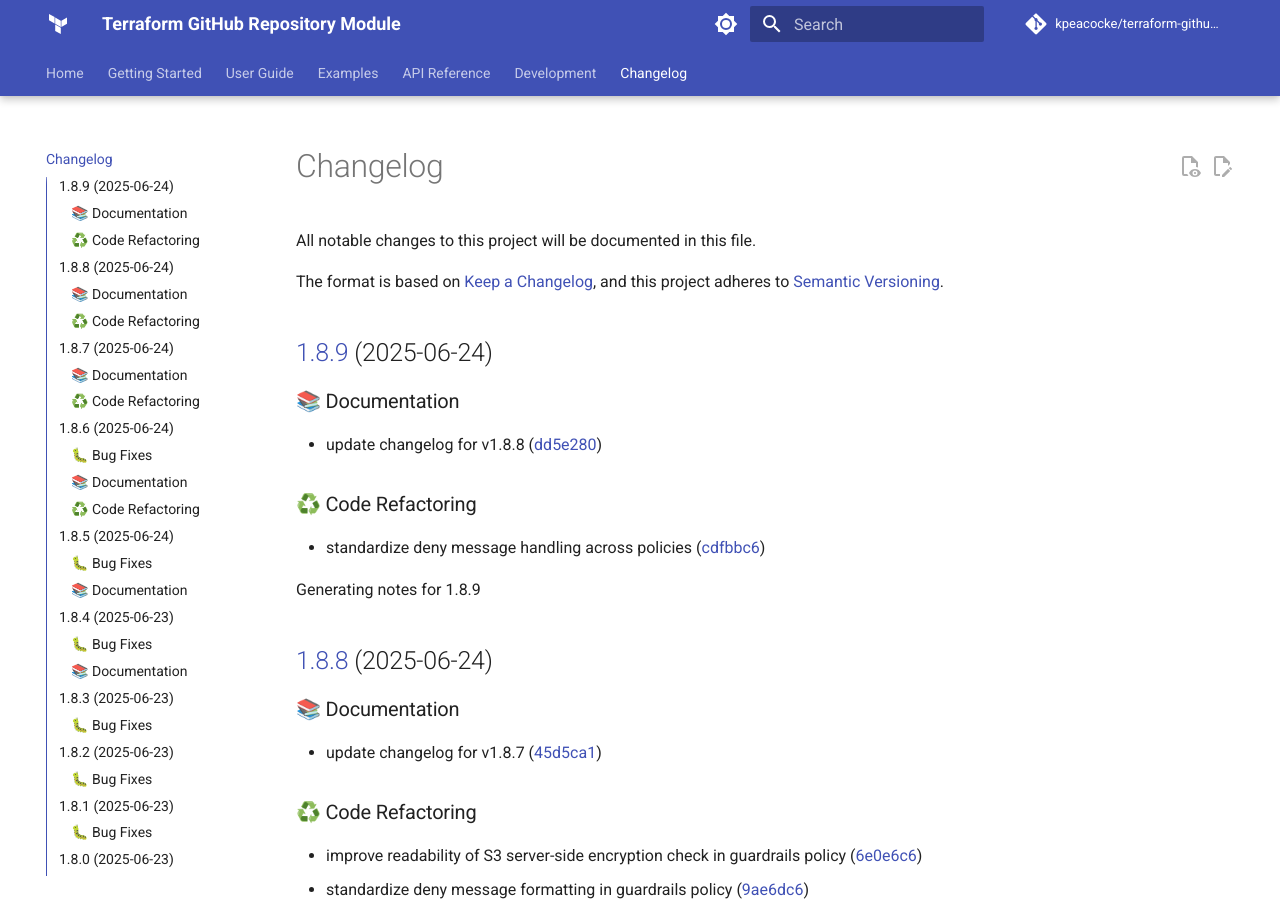
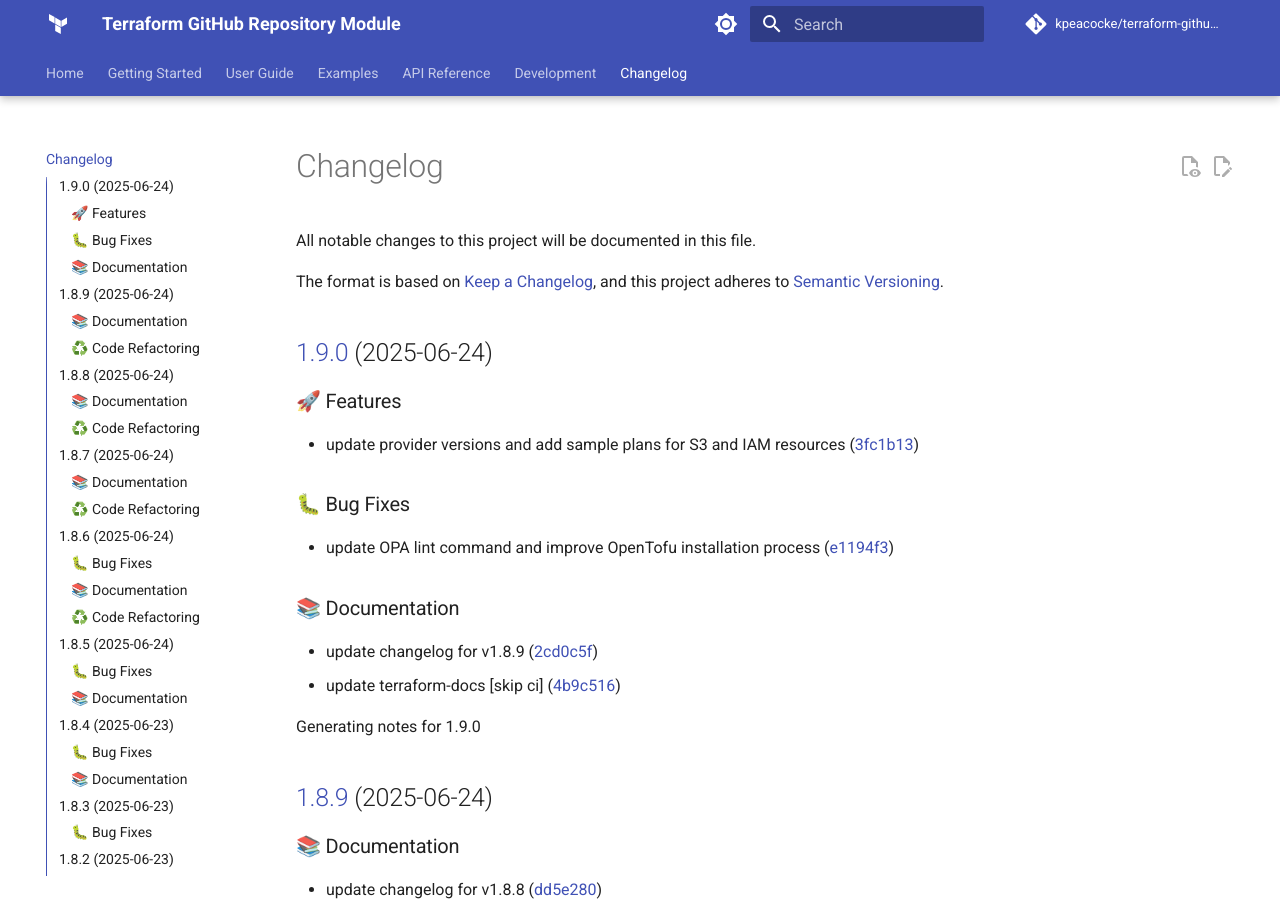
Before and after one commit to kpeacocke/terraform-github-repo, an MkDocs documentation site: the page built from docs/changelog.md, in a window 1280 px wide and 900 px high. Built offline with MkDocs 1.6.1 and Material for MkDocs 9.7.7, drawn with Linux system fonts in a browser that asks for light colours; comment, search, counter and statistics services are not loaded; the version menu is left out.

Commit message:
docs: update changelog for v1.9.0

```diff
--- a/docs/changelog.md
+++ b/docs/changelog.md
@@ -6,6 +6,23 @@ The format is based on [Keep a Changelog](https://keepachangelog.com/en/1.0.0/),
 and this project adheres to [Semantic Versioning](https://semver.org/spec/v2.0.0.html).
 
 <!-- markdownlint-disable MD024 -->
+
+## [1.9.0](https://github.com/kpeacocke/terraform-github-repo/compare/v1.8.9...v1.9.0) (2025-06-24)
+
+### 🚀 Features
+
+* update provider versions and add sample plans for S3 and IAM resources ([3fc1b13](https://github.com/kpeacocke/terraform-github-repo/commit/3fc1b13537e0e7e1610bbcac4b7b63f2ba18241d))
+
+### 🐛 Bug Fixes
+
+* update OPA lint command and improve OpenTofu installation process ([e1194f3](https://github.com/kpeacocke/terraform-github-repo/commit/e1194f3a1ab95c68c809a95b04f7370283d4be5d))
+
+### 📚 Documentation
+
+* update changelog for v1.8.9 ([2cd0c5f](https://github.com/kpeacocke/terraform-github-repo/commit/2cd0c5fbd777fd38e5d9cdc0826b56e35d2e217f))
+* update terraform-docs [skip ci] ([4b9c516](https://github.com/kpeacocke/terraform-github-repo/commit/4b9c5167206ae45aac06fc43ae68093a7de496ce))
+
+Generating notes for 1.9.0
 
 ## [1.8.9](https://github.com/kpeacocke/terraform-github-repo/compare/v1.8.8...v1.8.9) (2025-06-24)
 
```
